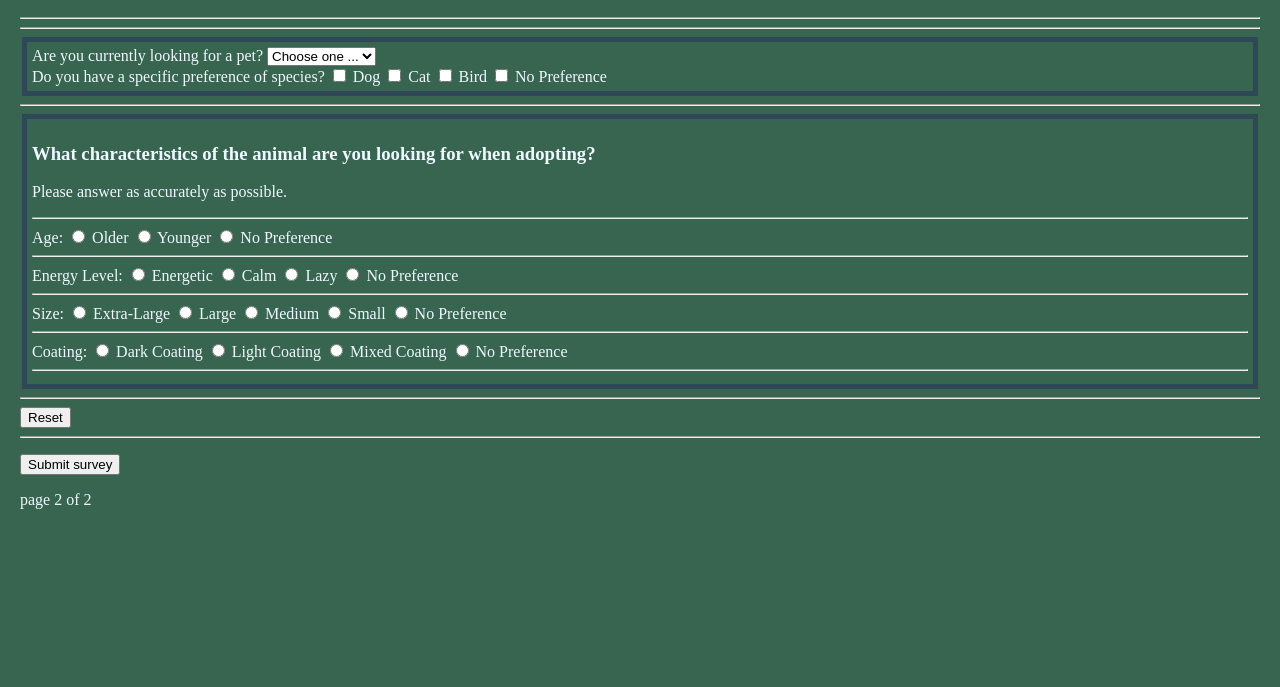
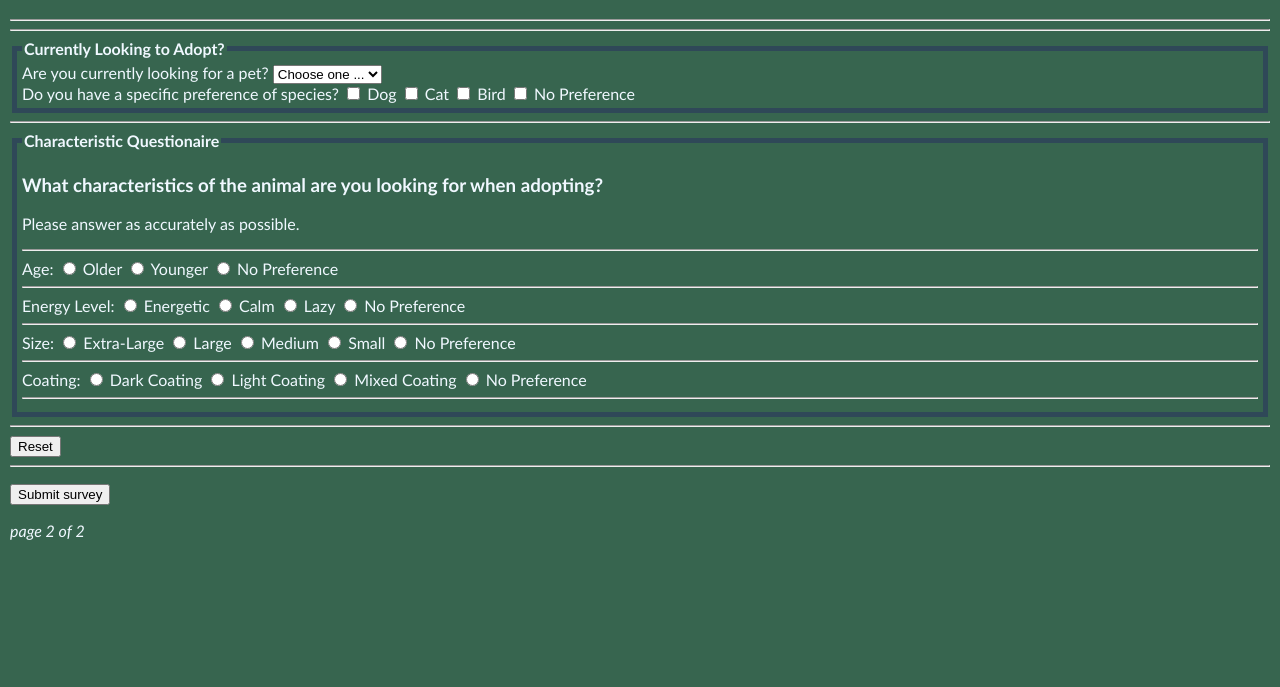
Before and after one commit to anguyen0102/aphommivong_HW7, a plain HTML site: page cheese.html in a window 1280 px wide. Shown: the part 113-800 px from the top of the page. Drawn offline with Linux system fonts and the light colour scheme.

Commit message:
finishing up

```diff
--- a/cheese.html
+++ b/cheese.html
@@ -15,6 +15,7 @@
     <hr>
     <div>
         <fieldset>
+            <legend>Currently Looking to Adopt?</legend>
             <div>
                 <label for="adopting_yn"> Are you currently looking for a pet?
                     <select name="adopting_yn" id="adopting_yn">
@@ -47,6 +48,7 @@
     <hr>
     <div>
         <fieldset>
+        <legend>Characteristic Questionaire</legend>
         <h3>What characteristics of the animal are you looking for when adopting?</h3>
         <p>
             Please answer as accurately as possible.
--- a/cooking_pan/butter.css
+++ b/cooking_pan/butter.css
@@ -1,6 +1,7 @@
 body {
     background-color: #37654f;
     color: aliceblue;
+    font-family:'Trebuchet MS', 'Lucida Sans Unicode', 'Lucida Grande', 'Lucida Sans', Arial, sans-serif;
 }
 
 h1 {
@@ -11,11 +12,19 @@ h1 {
 
 fieldset {
     padding: 5px;
+    font-weight: normal;
+    font-style: normal ;
     border: solid 5px #2f4858;
 }
 
+legend {
+    font-size: medium;
+    font-weight: bolder;
+}
+
 body {
-    margin: 20px;
+    margin: 10px;
+    font-style: italic;
 }
 
 hr {
```
